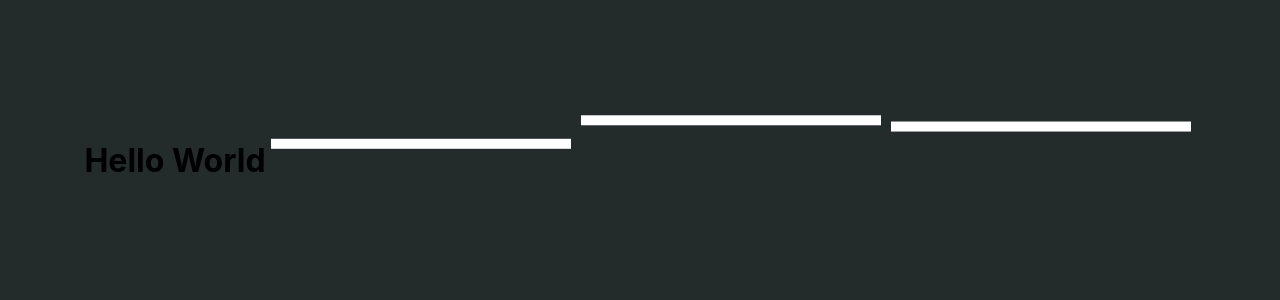
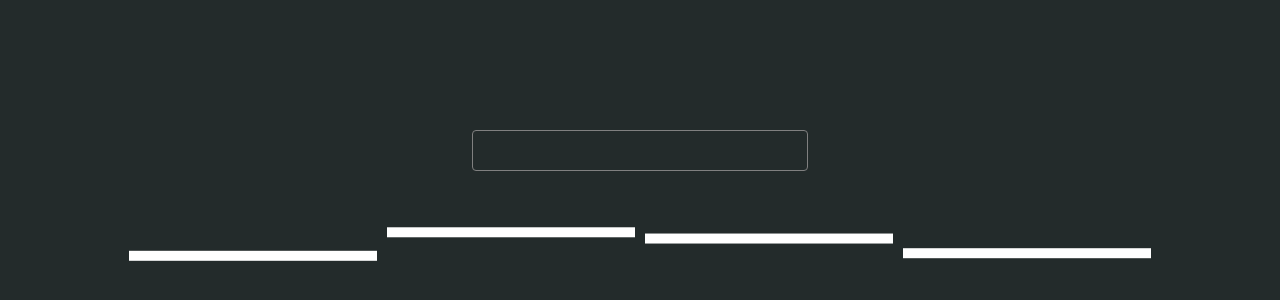
Before and after one commit to patrickcooper95/smarty-lamps-app, a React (Create React App) app: page / in a window 1280 px wide. Shown: the part 240-540 px from the top of the page. Built offline with nearby package versions, Linux system fonts and the light colour scheme.

Commit message:
111120 - core UI built

```diff
--- a/src/App.css
+++ b/src/App.css
@@ -2,17 +2,16 @@
   width: 100%;
 }
 
-container {
+.Animation-div {
+  align-items: center;
   display: flex;
+  justify-content: center;
 }
 
-Animation-div {
-  display: flex;
-}
-
-Form-div {
-  display: block;
+.Form-div {
+  align-items: center;
   padding: 20px;
+  width: 100%;
 }
 
 .App-logo {
--- a/src/App.js
+++ b/src/App.js
@@ -5,12 +5,12 @@ import MyForm from './components/ProgramForm.js';
 
 function App() {
   return (
-    <container>
-      <div className="Form-div">
-        <h1>Hello World</h1>
+    <div class="Form-div">
+      <MyForm />
+      <div class="Animation-div">
+        <Animation />
       </div>
-      <Animation />
-    </container>
+    </div>
 
   );
 }
--- a/src/components/Animation.js
+++ b/src/components/Animation.js
@@ -4,7 +4,7 @@ import { useSpring, animated } from 'react-spring'
 import range from 'lodash-es/range'
 import './styles.css'
 
-const items = range(3)
+const items = range(4)
 const interp = i => r => `translate3d(0, ${15 * Math.sin(r + (i * 2 * Math.PI) / 1.6)}px, 0)`
 
 function Animation() {
--- /dev/null
+++ b/src/components/ProgramForm.css
@@ -0,0 +1,30 @@
+.monospace {
+  font-family: "Lucida Console", Courier, monospace;
+}
+
+.ProgramForm-div {
+  padding: 60px;
+  display: flex;
+  justify-content: center;
+  align-items: center;
+  font-family: monospace;
+}
+
+form {
+  width: 30%;
+  min-width: 200px;
+  font-family: inherit;
+}
+
+input {
+  width: 100%;
+}
+
+input[type=text] {
+  background-color: #232b2b;
+  color: #808080;
+  padding: 12px 20px;
+  /*margin: 8px 0;*/
+  border: 1px solid #808080;
+  border-radius: 4px;
+}
--- a/src/components/ProgramForm.js
+++ b/src/components/ProgramForm.js
@@ -1,14 +1,17 @@
 import React from 'react';
 import ReactDOM from 'react-dom';
+import './ProgramForm.css';
 
 class MyForm extends React.Component {
   render() {
     return (
-      <form>
-        <input
-          type="text"
-        />
-      </form>
+      <div class="ProgramForm-div">
+        <form>
+          <input
+            type="text"
+          />
+        </form>
+      </div>
     );
   }
 }
--- a/src/components/styles.css
+++ b/src/components/styles.css
@@ -31,11 +31,12 @@ body,
 }
 
 .script-bf-box {
-  width: 300px;
+  width: 20%;
   height: 10px;
   background: white;
   margin: 5px;
   will-change: transform;
+  display: inline-block;
 }
 
 .script-bf-box:hover {
```
